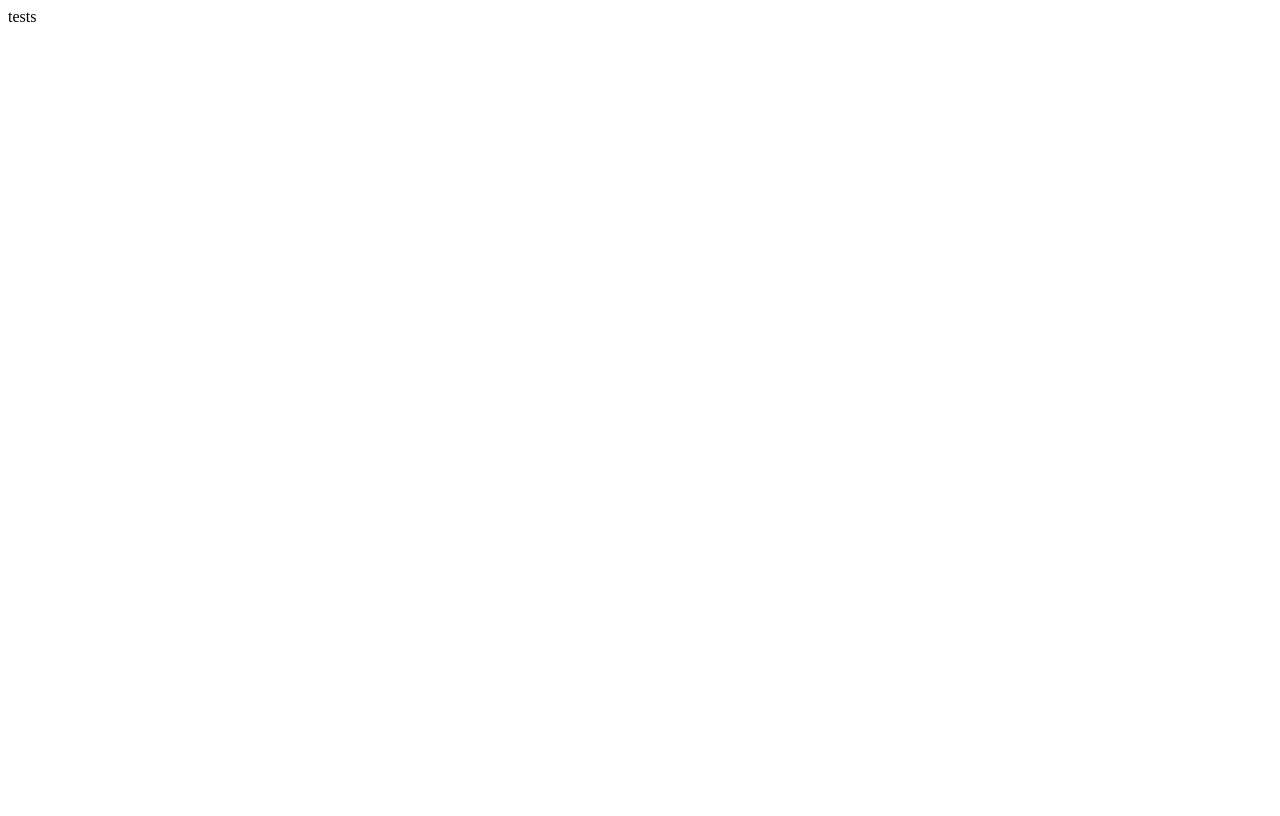
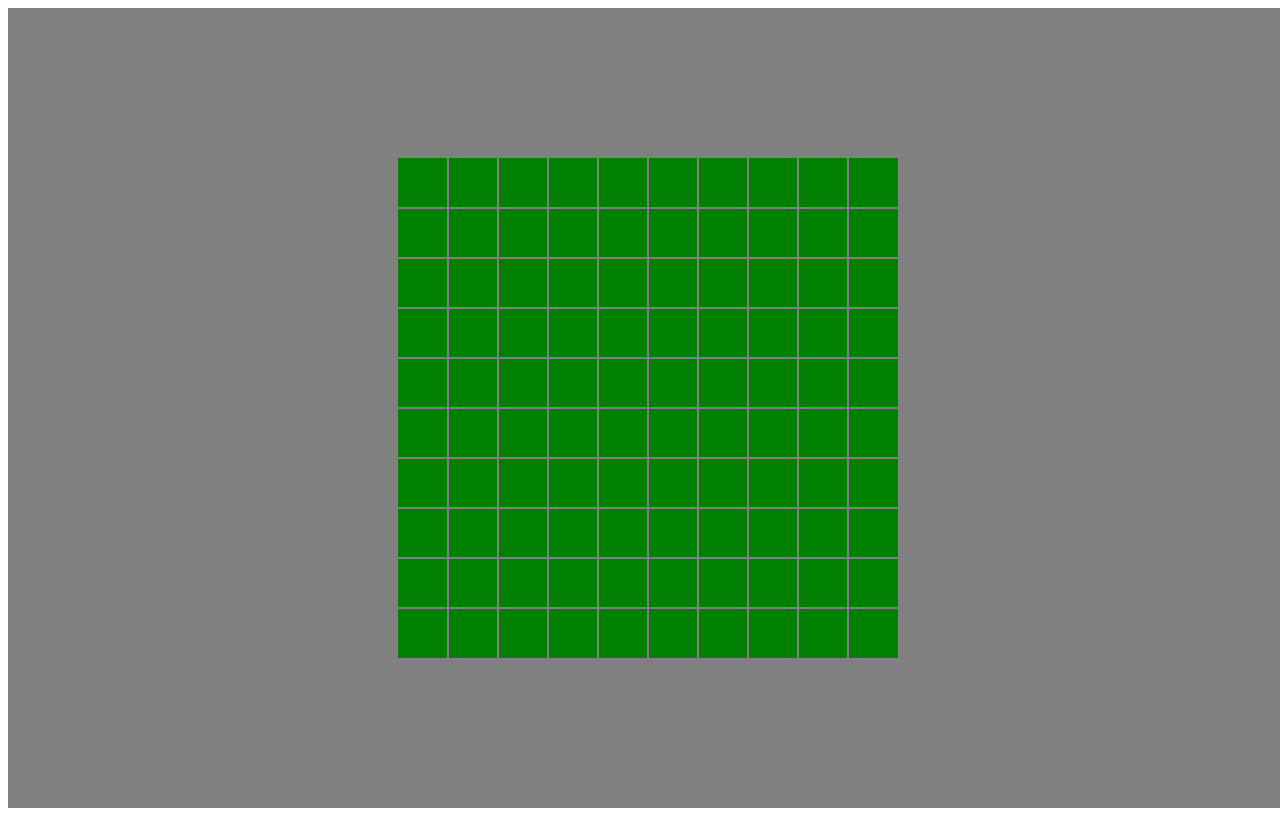
Before and after one commit to spytni1212/react-game, a React (Create React App) app: page / in a window 1280 px wide. Built offline with nearby package versions, Linux system fonts and the light colour scheme.

Commit message:
feat: add game field

```diff
--- a/package.json
+++ b/package.json
@@ -8,7 +8,9 @@
     "@testing-library/user-event": "^12.7.3",
     "react": "^17.0.1",
     "react-dom": "^17.0.1",
+    "react-redux": "^7.2.2",
     "react-scripts": "4.0.3",
+    "redux": "^4.0.5",
     "web-vitals": "^1.1.0"
   },
   "scripts": {
--- a/src/components/App.jsx
+++ b/src/components/App.jsx
@@ -1,8 +1,9 @@
 import React from 'react';
+import GameContainer from './Game/GameContainer';
 
 const App = (props) => {
     return (
-        <div>tests</div>
+        <GameContainer />
     )
 }
 
--- /dev/null
+++ b/src/components/Game/Game.jsx
@@ -0,0 +1,22 @@
+import React from 'react';
+import s from './Game.module.css';
+
+const Game = (props) => {
+
+    let state = props.gamePage
+
+    const gridItems = state.grid.map(gridItem => {
+        return <div className = {s.gridItem} key = {gridItem.row + '-' + gridItem.col}></div>
+    })
+
+    return (
+        <div className = {s.snakeContainer}>
+            <div className = {s.grid}>
+                {gridItems}
+            </div>
+
+        </div>
+    )
+}
+
+export default Game;
--- /dev/null
+++ b/src/components/Game/Game.module.css
@@ -0,0 +1,24 @@
+.snakeContainer {
+    width: 100vw;
+    height: 100vh;
+    display: flex;
+    align-items: center;
+    justify-content: center;
+    background-color: gray;
+}
+
+.grid {
+    width: 500px;
+    height: 500px;
+    margin: auto;
+    display: flex;
+    flex-direction: row;
+    flex-wrap: wrap;
+    background-color: green;
+}
+
+.gridItem {
+    outline: 1px solid grey;
+    width: 50px;
+    height: 50px;
+}
--- /dev/null
+++ b/src/components/Game/GameContainer.jsx
@@ -0,0 +1,17 @@
+import Game from './Game';
+import { connect } from 'react-redux';
+//import { createFieldAC } from '../../redux/game-reducer'
+
+const mapStateToProps = (state) => {
+    return {
+        gamePage: state.gamePage
+    }
+}
+
+const mapDispatchToProps = (dispatch) => {
+    return {}
+}
+
+const GameContainer = connect(mapStateToProps, mapDispatchToProps)(Game);
+
+export default GameContainer;
--- a/src/index.js
+++ b/src/index.js
@@ -1,10 +1,14 @@
 import React from 'react';
 import ReactDOM from 'react-dom';
+import { Provider } from 'react-redux';
 import App from './components/App';
+import store from './redux/store';
 
 ReactDOM.render(
   <React.StrictMode>
-    <App />
+    <Provider store = {store}>
+      <App />
+    </Provider>
   </React.StrictMode>,
   document.getElementById('root')
 );
--- /dev/null
+++ b/src/redux/game-reducer.js
@@ -0,0 +1,50 @@
+const CREATE_FIELD = 'CREATE_FIELD';
+
+let initialState = {
+    rows: 10,
+    cols: 10,
+    grid: []
+};
+
+const grid = initialState.grid;
+
+for (let row = 0; row < initialState.rows; row++) {
+    for (let col = 0; col < initialState.cols; col++) {
+        grid.push({
+            row,
+            col,
+        })
+    }
+}
+
+
+
+const gameReducer = (state = initialState, action) => {
+
+    switch (action.type) {
+        // case CREATE_FIELD:
+        //     const grid = [];
+
+        //     for (let row = 0; row < state.rows; row++) {
+        //         for (let col = 0; col < state.cols; col++) {
+        //             grid.push({
+        //                 row,
+        //                 col,
+        //             })
+        //         }
+        //     }
+        //     return {
+        //         ...state,
+        //         grid: grid
+        //     }
+        default:
+            return state;
+    }
+}
+
+export const createFieldAC = () => ({
+    type: CREATE_FIELD,
+})
+
+
+export default gameReducer;
--- /dev/null
+++ b/src/redux/store.js
@@ -0,0 +1,12 @@
+import { combineReducers, createStore } from 'redux';
+import gameReducer from './game-reducer';
+
+let reducers = combineReducers({
+    gamePage: gameReducer
+})
+
+let store = createStore(reducers);
+
+window.store = store;
+
+export default store;
```
Also changed, not shown: 1 other file (tests, documents, lock files or other folders).
